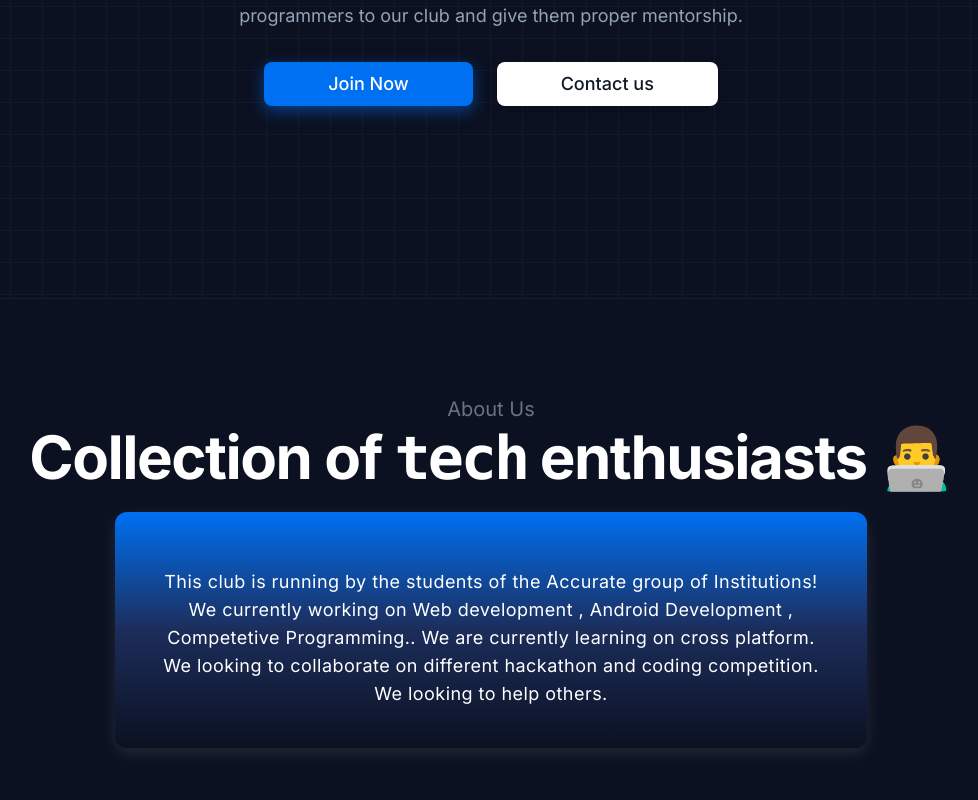
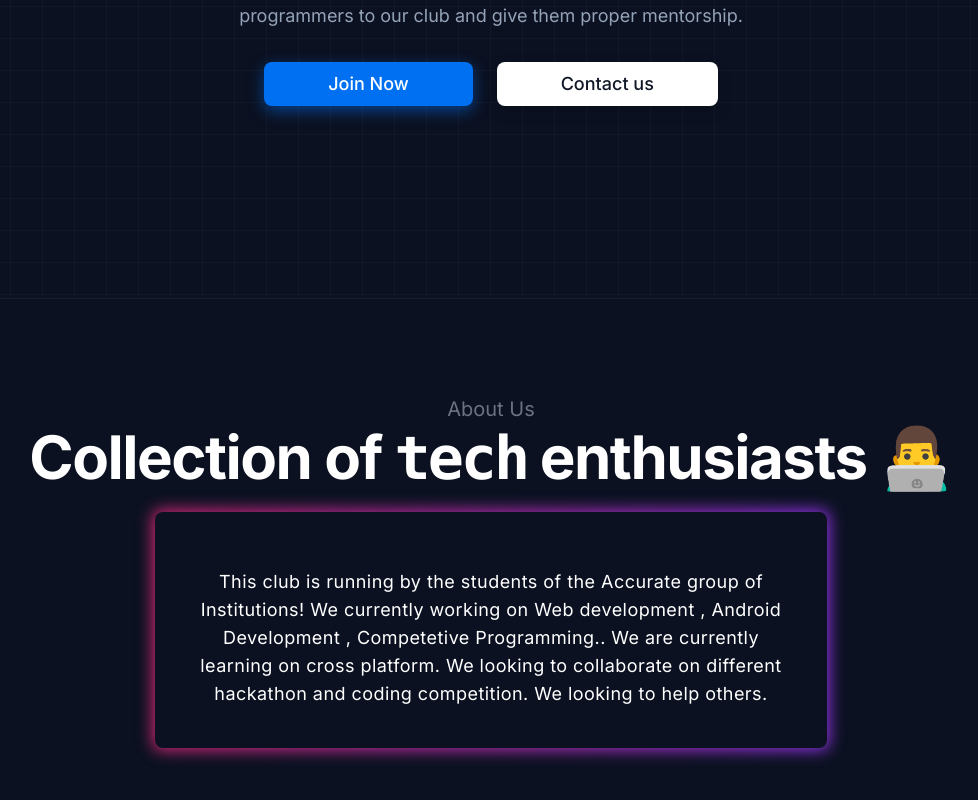
Before and after one commit to tarunfy/Emulation, a Next.js app: page / in a window 1280 px wide. Shown: the part 378-1178 px from the top of the page, without its empty margins (149-1127 px from the left). Built offline with nearby package versions, Linux system fonts and the light colour scheme.

Commit message:
fixed about us section

```diff
--- a/components/About/index.jsx
+++ b/components/About/index.jsx
@@ -6,7 +6,9 @@ const About = () => {
         Collection of <code className="tracking-tighter">tech</code> enthusiasts
         👨‍💻
       </h1>
-      <div className="p-10 bg-gradient-to-t from-[#0b1121] via-[#1c2d5b]  to-[#0070F3] shadow-custom shadow-white/10 w-fit mx-auto mt-6 rounded-xl">
+      <div className="relative max-w-2xl mx-auto">
+        <div className="absolute blur -inset-0.5 bg-gradient-to-r from-pink-600 to-purple-600  rounded-lg mx-auto "></div>
+        <div className="relative p-10 bg-[#0b1121] rounded-lg max-w-fit mx-auto mt-6">
           <p className="text-center tracking-wide text-lg text-white max-w-2xl mx-auto mt-4">
             This club is running by the students of the Accurate group of
             Institutions! We currently working on Web development , Android
@@ -16,6 +18,7 @@ const About = () => {
           </p>
         </div>
       </div>
+    </div>
   );
 };
 
```
Lines whose indentation alone changed are shown as unchanged.
